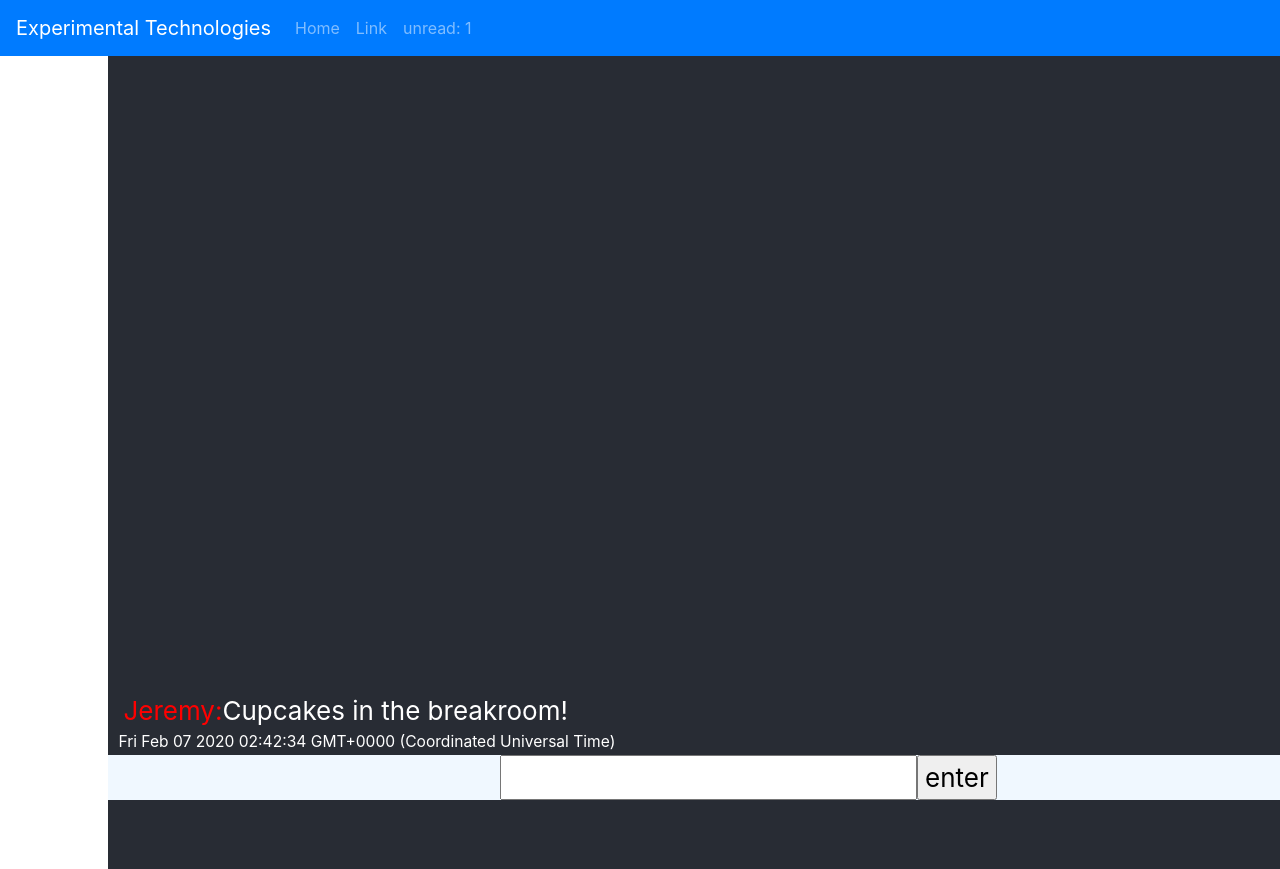
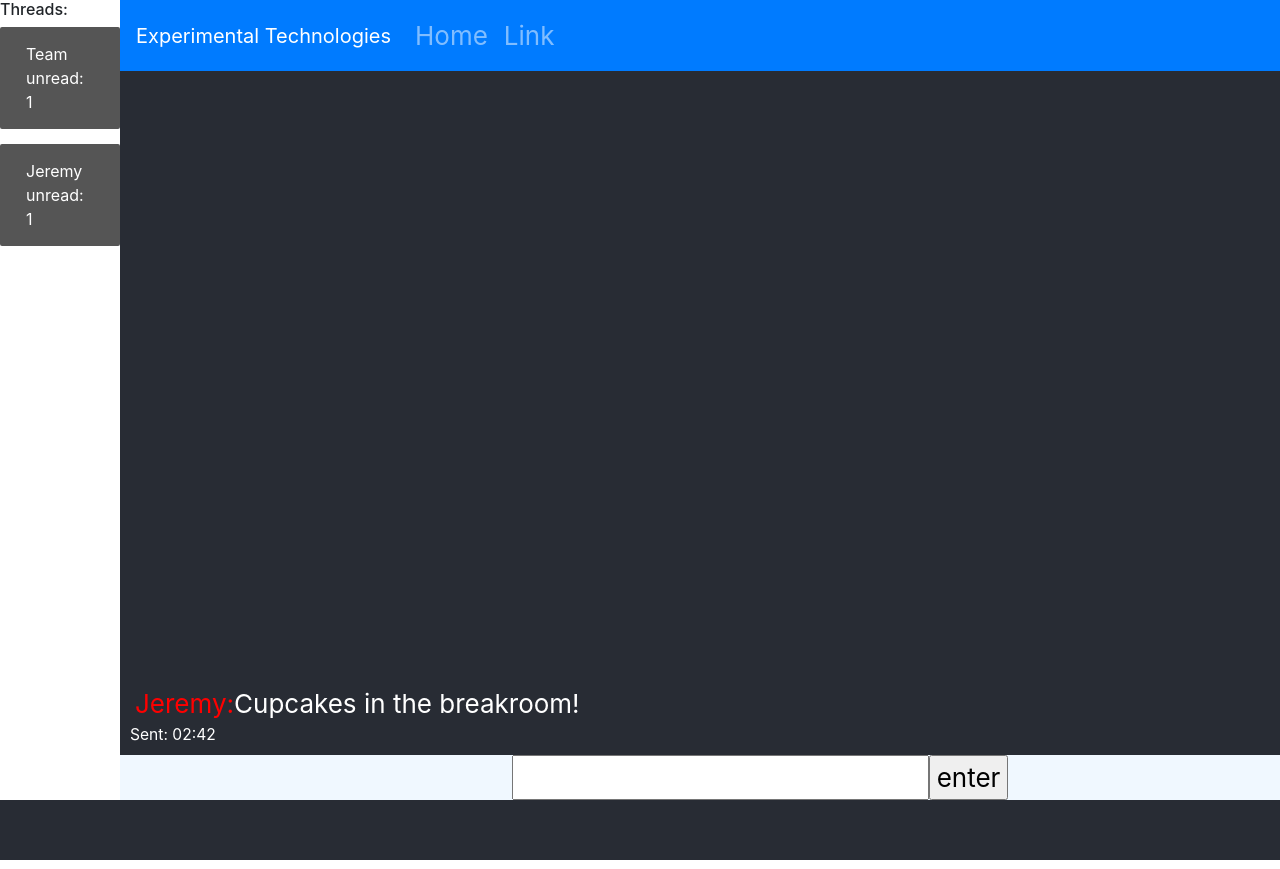
Before and after one commit to jhiatt/chat-story-app, a React (Create React App) app: page / in a window 1280 px wide. Built offline with nearby package versions, Linux system fonts and the light colour scheme.

Commit message:
fixing css for side nav

```diff
--- a/package.json
+++ b/package.json
@@ -2,11 +2,13 @@
   "name": "chat-story-app",
   "version": "0.1.0",
   "private": true,
+  "main": "src/app.js",
   "dependencies": {
     "@testing-library/jest-dom": "^4.2.4",
     "@testing-library/react": "^9.4.0",
     "@testing-library/user-event": "^7.2.1",
     "bootstrap": "^4.4.1",
+    "express": "^4.17.1",
     "react": "^16.12.0",
     "react-bootstrap": "^1.0.0-beta.16",
     "react-dom": "^16.12.0",
--- a/src/App.css
+++ b/src/App.css
@@ -11,42 +11,82 @@
   /* justify-content: center; */
   font-size: calc(10px + 2vmin);
   color: white;
+  padding-left: 120px;
 }
 
 .App-link {
   color: #61dafb;
 }
 
+/* Navigation */
+.side-nav {
+  height: 100%;
+  width: 120px;
+  position: fixed;
+  z-index: 1;
+  background-color: white;
+  text-align: left;
+}
+
+
+
 .top-nav {
   position: fixed;
   width: 100%;
 }
 
-.bubble-color1 {
-  border-color: #61dafb;
-  border-style: solid;
-}
-
-.chat-bubble {
-  border-style: solid;
-  border-radius: 50%;
-  padding: 100em;
-}
-
-
-.side-nav {
-  height: 100%;
-  float: left;
-  text-align: left;
-}
 
 .chat-submit {
   position: fixed;
   bottom: 0px;
   width: 100%;
   background-color: aliceblue;
+}
 
+
+.thread {
+  background-color: #555;
+  color: white;
+  text-decoration: none;
+  padding: 15px 26px;
+  margin-bottom: 15px;;
+  position: relative;
+  display: inline-block;
+  border-radius: 2px;
 }
+
+/* .thread .unread {
+  position: absolute;
+  right: 0px;
+  top: 5px;
+  z-index: 10;
+
+  background-color: #ed2324;
+  border-radius: 50%;
+  width: 20px;
+  height: 20px;
+  text-align: center;
+  padding: 5% 5%;
+  position: relative;
+  right: -5.8px;
+  top: -9px;
+  float: right;
+  display: block;
+}
+
+.unread .unread-count {
+  color: #fff;
+  font-size: 10px;
+  font-family: Arial, san-serif;
+  font-weight: bold;
+
+  position: relative;
+  display: block;
+  font: bold 14px/13px Helvetica, Verdana, Tahoma;
+  text-align: center;
+  margin: 0;
+  top: 2px;
+} */
 
 /* overall group of meesages */
 #chat-group {
@@ -71,6 +111,17 @@
 .user-name {
   padding-left: 5px;
 }
+
+/* .bubble-color1 {
+  border-color: #61dafb;
+  border-style: solid;
+}
+
+.chat-bubble {
+  border-style: solid;
+  border-radius: 50%;
+  padding: 100em;
+} */
 
 /* user submitted messages */
 .my-message {
--- a/src/App.js
+++ b/src/App.js
@@ -1,7 +1,9 @@
 import React from 'react';
 import './App.css';
 import ChatPage from './components/chatPage';
-import Navigation from './components/navBar'
+import Navigation from './components/navBar';
+import Navbar from 'react-bootstrap/Navbar';
+import Nav from 'react-bootstrap/Nav';
 
 
 class App extends React.Component {
@@ -14,6 +16,8 @@ class App extends React.Component {
 
   };
 
+
+
   unreadCallback = (unreadCount) => {
     console.log(unreadCount);
     this.setState({unreadGroup: unreadCount });
@@ -23,11 +27,21 @@ class App extends React.Component {
 
     return (
       <div className="App">
-      <Navigation unread={this.state.unreadGroup} />
-      <header className="App-header">
-        <ChatPage callUnread={this.unreadCallback} />
-      </header>
-    </div>
+        <Navigation unread={this.state.unreadGroup} />
+        <header className="App-header">
+          <Navbar bg="primary" variant="dark" expand="lg" className="top-nav" >
+              <Navbar.Brand href="#home">Experimental Technologies</Navbar.Brand>
+              <Navbar.Toggle aria-controls="basic-navbar-nav" />
+              <Navbar.Collapse id="basic-navbar-nav">
+                  <Nav className="mr-auto">
+                      <Nav.Link href="#home">Home</Nav.Link>
+                      <Nav.Link href="#link">Link</Nav.Link>
+                  </Nav>
+              </Navbar.Collapse>
+          </Navbar>
+          <ChatPage callUnread={this.unreadCallback} />
+        </header>
+      </div>
     );
   }
 }
--- a/src/components/chatBubble.js
+++ b/src/components/chatBubble.js
@@ -13,12 +13,16 @@ class ChatBubble extends React.Component {
             classNameUsed = "auto-message message"
         }
 
+        let FullCurrentTime = this.props.time.toString();
+        let x = FullCurrentTime.indexOf("GMT");
+        let currentTime = FullCurrentTime.substring(x-9,x-4);
+
         let message = <div className={classNameUsed} >
                 <p>
                     <span className="user-name">{this.props.userName}:</span>
                     {this.props.message}
                 </p>
-                <p className="time-stamp">{this.props.time.toString()}</p>
+                <p className="time-stamp">Sent: {currentTime}</p>
             </div>
 
 
--- a/src/components/navBar.js
+++ b/src/components/navBar.js
@@ -5,23 +5,29 @@ import Nav from 'react-bootstrap/Nav';
 class Navigation extends React.Component {
     render() {
         return (
-            <div>
-                <Navbar bg="primary" variant="dark" expand="lg" className="top-nav" >
-                    <Navbar.Brand href="#home">Experimental Technologies</Navbar.Brand>
-                    <Navbar.Toggle aria-controls="basic-navbar-nav" />
-                    <Navbar.Collapse id="basic-navbar-nav">
-                        <Nav className="mr-auto">
-                            <Nav.Link href="#home">Home</Nav.Link>
-                            <Nav.Link href="#link">Link</Nav.Link>
-                            <Nav.Link href="#link">unread: {this.props.unread}</Nav.Link>
-                        </Nav>
-                    </Navbar.Collapse>
-                </Navbar>
+            <React.Fragment>
                 <Nav defaultActiveKey="/home" className="flex-column side-nav">
                     <h6>Threads:</h6>
-                    <Nav.Link href="/home">ITChannel</Nav.Link>
+                    <Nav.Link href="/home" className="thread">
+                        <span>Team</span>
+                        <span className="unread">
+                            <div className="unread-count">
+                                unread: {this.props.unread}
+                            </div>
+                        </span>
+                    </Nav.Link>
+                    <Nav.Link href="#" className="thread">
+
+                        <span>Jeremy</span>
+                        <span className="unread">
+                            <div className="unread-count">
+                                unread: {this.props.unread}
+                            </div>
+                        </span>
+                    </Nav.Link>
                 </Nav>
-            </div>
+
+            </React.Fragment>
         );
     }
 }
--- a/src/components/textStorage.js
+++ b/src/components/textStorage.js
@@ -1,3 +1,7 @@
+//improve names
+//add in ai tags
+//add an ending
+
 let user1 = "Jeremy";
 let user2 = "Sam";
 let user3 = "Paul";
```
Also changed, not shown: 1 other file (tests, documents, lock files or other folders).
